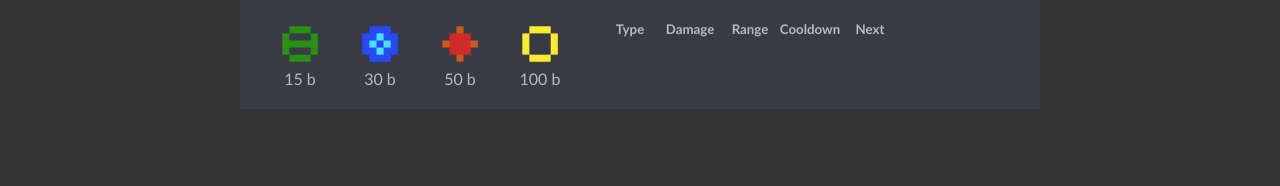
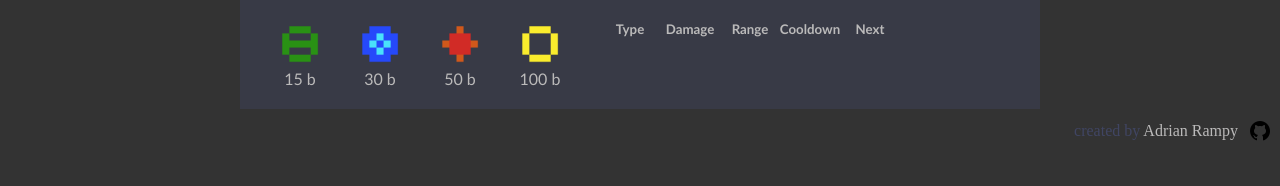
Before and after one commit to ahrampy/tower-time, a PHP site: page / in a window 1280 px wide. Shown: the part 614-800 px from the top of the page. Run offline with PHP 8.4, Linux system fonts and the light colour scheme.

Commit message:
Add links

```diff
--- a/home.html
+++ b/home.html
@@ -63,5 +63,11 @@
                     </div>
                 </div>
         </div>
+        <footer>
+            <span>created by <a target="_blank" href="https://www.ahrampy.com/">Adrian Rampy</a></span>
+            <span class="git"><a target="_blank" href="https://github.com/ahrampy/tower-time">
+                <img src="/images/git.png" alt="">
+            </a></span>
+        </footer>
     </body>
 </html>
--- a/main.css
+++ b/main.css
@@ -274,3 +274,32 @@ canvas {
     -ms-transform: rotate(45deg);
     transform: rotate(45deg);
 }
+
+footer {
+    display: flex;
+    justify-content: flex-end;
+    align-items: center;
+    margin-top: 10px;
+    color: rgba(68, 74, 110, 0.816);
+}
+
+footer a {
+    text-decoration: none;
+    color: rgb(187, 186, 186);
+}
+
+footer a:hover {
+    color: black;
+}
+
+.git {
+    padding-left: 10px;
+}
+
+.git img {
+    /* filter: invert(8%); */
+}
+
+.git img:hover {
+    filter: invert(60%);
+}
```
Also changed, not shown: images/git.png (added). Lines whose indentation alone changed are shown as unchanged.
